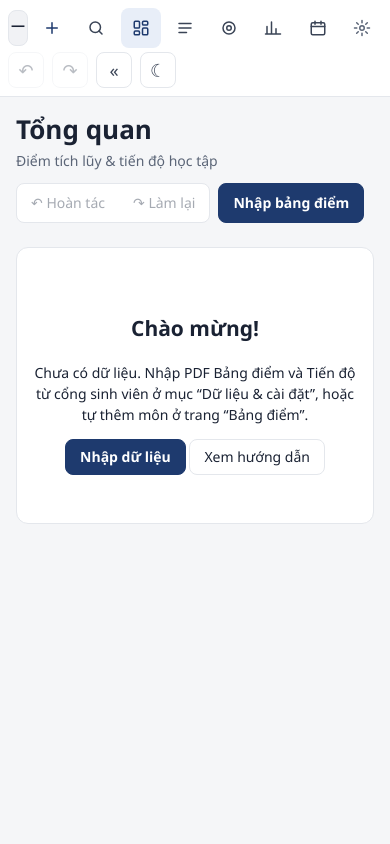
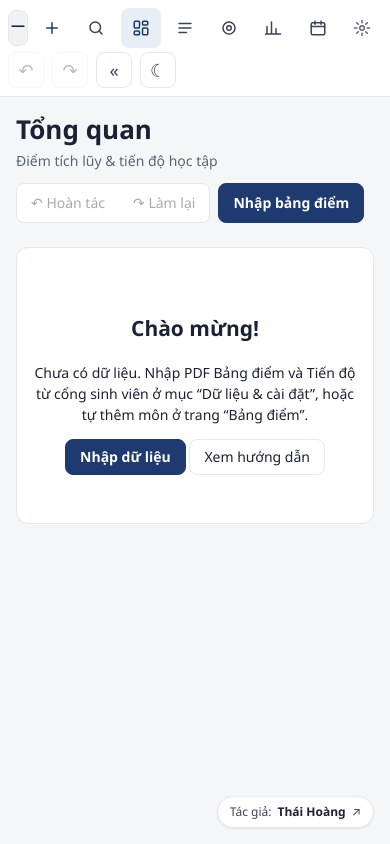
Before and after one commit to ThaiHoang5125/bkalc, a React (Vite) app: page / in a window 390 px wide. Built offline with nearby package versions, Linux system fonts and the light colour scheme.

Commit message:
Thêm thẻ tác giả liên kết tới portfolio ở góc màn hình
Co-Authored-By: Claude Sonnet 5.5 <noreply@anthropic.com>

```diff
--- a/electron/main.cjs
+++ b/electron/main.cjs
@@ -1,5 +1,5 @@
 // Electron main process: tạo cửa sổ và lưu dữ liệu ra file JSON trong thư mục userData.
-const { app, BrowserWindow, ipcMain, dialog, Menu } = require('electron');
+const { app, BrowserWindow, ipcMain, dialog, Menu, shell } = require('electron');
 const path = require('path');
 const fs = require('fs');
 const { createGuard } = require('./lock.cjs');
@@ -40,9 +40,11 @@ const guard = createGuard();
 let maintenance = false;
 let unlockWin = null;
 
+const PORTFOLIO = 'https://candid-truffle-741aaf.netlify.app/';
 function lockDown(win) {
   const wc = win.webContents;
-  wc.setWindowOpenHandler(() => ({ action: 'deny' }));
+  // Chỉ cho mở đúng trang portfolio của tác giả bằng trình duyệt ngoài; mọi cửa sổ khác đều bị chặn.
+  wc.setWindowOpenHandler(({ url }) => { if (url.startsWith(PORTFOLIO)) void shell.openExternal(url); return { action: 'deny' }; });
   wc.on('will-navigate', (e, url) => { if (!url.startsWith('file:') && app.isPackaged) e.preventDefault(); });
   wc.on('devtools-opened', () => { if (app.isPackaged && !maintenance) wc.closeDevTools(); });
   wc.on('before-input-event', (e, input) => {
--- a/src/App.tsx
+++ b/src/App.tsx
@@ -37,6 +37,7 @@ const ICONS: Record<Page, ReactNode> = {
   timetable: <Ico><rect x="3" y="5" width="18" height="16" rx="2" /><path d="M3 10h18M8 3v4M16 3v4" /></Ico>,
   data: <Ico><circle cx="12" cy="12" r="3" /><path d="M12 2v3M12 19v3M2 12h3M19 12h3M4.9 4.9l2.1 2.1M17 17l2.1 2.1M4.9 19.1L7 17M17 7l2.1-2.1" /></Ico>,
 };
+export const PORTFOLIO_URL = 'https://candid-truffle-741aaf.netlify.app/#contact';
 export const NAV = (): [Page, string][] => [['overview', t('Tổng quan')], ['transcript', t('Bảng điểm')], ['goals', t('Mục tiêu')], ['semplan', t('Kế hoạch')], ['timetable', t('Xếp lịch')]];
 
 export function App({ initial }: { initial: AppData }) {
@@ -142,6 +143,7 @@ export function App({ initial }: { initial: AppData }) {
             {page === 'timetable' && <Timetable data={data} step={subs.timetable as '1' | '2' | '3' | undefined} setStep={setSub('timetable')} plannedHere={(data.plan?.sems[data.timetable?.semester ?? ''] ?? []).map((x) => x.code)} onChange={store.updateTimetable} />}
             {page === 'data' && <DataPage data={data} view={view('data', 'data') as 'data' | 'settings' | 'guide'} setView={setSub('data')} go={go} onAdd={store.addAttempts} onSettings={store.updateSettings} onReplace={store.replaceAll} onTranscript={store.applyTranscript} onProgress={store.applyProgress} guide={<Guide go={go} />} />}
           </main>
+          <a className="credit" href={PORTFOLIO_URL} target="_blank" rel="noopener noreferrer" title={t('Xem trang giới thiệu của tác giả')}>{t('Tác giả')}: <b>Thái Hoàng</b> <span aria-hidden>↗</span></a>
           {dialog === 'add' && <QuickAddDialog data={data} onAdd={store.addAttempts} onClose={() => setDialog(null)} />}
           {dialog === 'search' && <SearchDialog attempts={data.attempts} onClose={() => setDialog(null)} onPick={(q) => { setDialog(null); setJump((j) => ({ q, n: j.n + 1 })); go('transcript', 'sem'); }} />}
         </div>
--- a/src/locales/en.ts
+++ b/src/locales/en.ts
@@ -285,6 +285,8 @@ registerEn({
   "Khôi phục từ file sao lưu": "Restore from backup file",
   "Sao lưu & khôi phục": "Backup & restore",
   "Sinh viên": "Student",
+  "Tác giả": "Author",
+  "Xem trang giới thiệu của tác giả": "Visit the author’s portfolio",
   "Dữ liệu chỉ nằm trên máy này.": "Your data stays only on this computer.",
   "Dữ liệu được lưu cục bộ tại thư mục %APPDATA%\\BKalc, không mã hóa và không cần tài khoản hay mật khẩu. Ai dùng được máy và thư mục này đều đọc được điểm của bạn. BKalc không có chức năng đăng ký trực tuyến.": "Data is stored locally in the %APPDATA%\\BKalc folder, unencrypted, with no account or password. Anyone who can use this computer and folder can read your grades. BKalc has no online registration.",
   "Dữ liệu được lưu cục bộ trong trình duyệt của bạn, không mã hóa và không cần tài khoản hay mật khẩu. Ai dùng chung trình duyệt này đều xem được điểm của bạn. Xóa dữ liệu duyệt web hoặc đổi trình duyệt sẽ làm mất dữ liệu nếu chưa sao lưu. BKalc không có chức năng đăng ký trực tuyến.": "Data is stored locally in your browser, unencrypted, with no account or password. Anyone who shares this browser can see your grades. Clearing browsing data or switching browsers will lose the data unless you have a backup. BKalc has no online registration.",
--- a/src/styles.css
+++ b/src/styles.css
@@ -95,7 +95,7 @@ input, select, textarea, button { font: inherit; color: inherit; }
 .sidefoot .iconbtn { width: 36px; height: 36px; }
 /* Ngôn ngữ và tài khoản mỗi thứ một dòng, không phụ thuộc độ dài tên tài khoản (chỉ khi thanh bên mở rộng). */
 .side:not(.collapsed) .sidefoot > .hide-narrow { flex: 0 0 100%; }
-main { flex: 1; min-width: 0; padding: var(--sp-5) 3cm var(--sp-5) var(--sp-2); }
+main { flex: 1; min-width: 0; padding: var(--sp-5) 3cm calc(var(--sp-5) + 40px) var(--sp-2); }
 .page { max-width: none; margin: 0; display: flex; flex-direction: column; gap: var(--sp-4); }
 .stack { display: flex; flex-direction: column; gap: var(--sp-3); }
 @media (max-width: 920px) {
@@ -104,7 +104,7 @@ main { flex: 1; min-width: 0; padding: var(--sp-5) 3cm var(--sp-5) var(--sp-2);
   .brand { padding: 0 0 var(--sp-3); }
   .navitem { justify-content: center; padding: 10px; }
   .sidefoot { flex-direction: column; border-top: 0; }
-  main { padding: var(--sp-4) var(--sp-3); }
+  main { padding: var(--sp-4) var(--sp-3) calc(var(--sp-4) + 40px); }
 }
 @media (max-width: 600px) {
   .app { flex-direction: column; }
@@ -113,7 +113,7 @@ main { flex: 1; min-width: 0; padding: var(--sp-5) 3cm var(--sp-5) var(--sp-2);
   .navitem { width: auto; flex: 1 1 40px; }
   .spacer { display: none; }
   .sidefoot { flex-direction: row; border-top: 0; margin: 0; padding: 0; }
-  main { padding: var(--sp-3); }
+  main { padding: var(--sp-3) var(--sp-3) calc(var(--sp-3) + 40px); }
 }
 
 /* ===== Đầu trang ===== */
@@ -651,3 +651,7 @@ button.accent { border-color: var(--accent); color: var(--accent-text); font-wei
 
 .modalbox.privacybox { max-width: 560px; max-height: 90vh; overflow-y: auto; } .privacybox h3 { margin: 0; } .privacybox p { margin: 0; }
 .privacylist { margin: 0; padding-left: 20px; display: grid; gap: 8px; font-size: var(--fs-md); color: var(--ink-2); }
+.credit { position: fixed; right: var(--sp-3); bottom: var(--sp-3); z-index: 40; display: inline-flex; align-items: center; gap: 6px; padding: 6px 12px; border-radius: var(--r-pill); background: var(--surface); color: var(--ink-2); border: 1px solid var(--line); box-shadow: var(--shadow-sm); font-size: 12px; text-decoration: none; }
+.credit b { color: var(--ink); font-weight: 600; }
+.credit:hover, .credit:focus-visible { color: var(--accent-text); border-color: var(--accent); }
+@media print { .credit { display: none; } }
```
